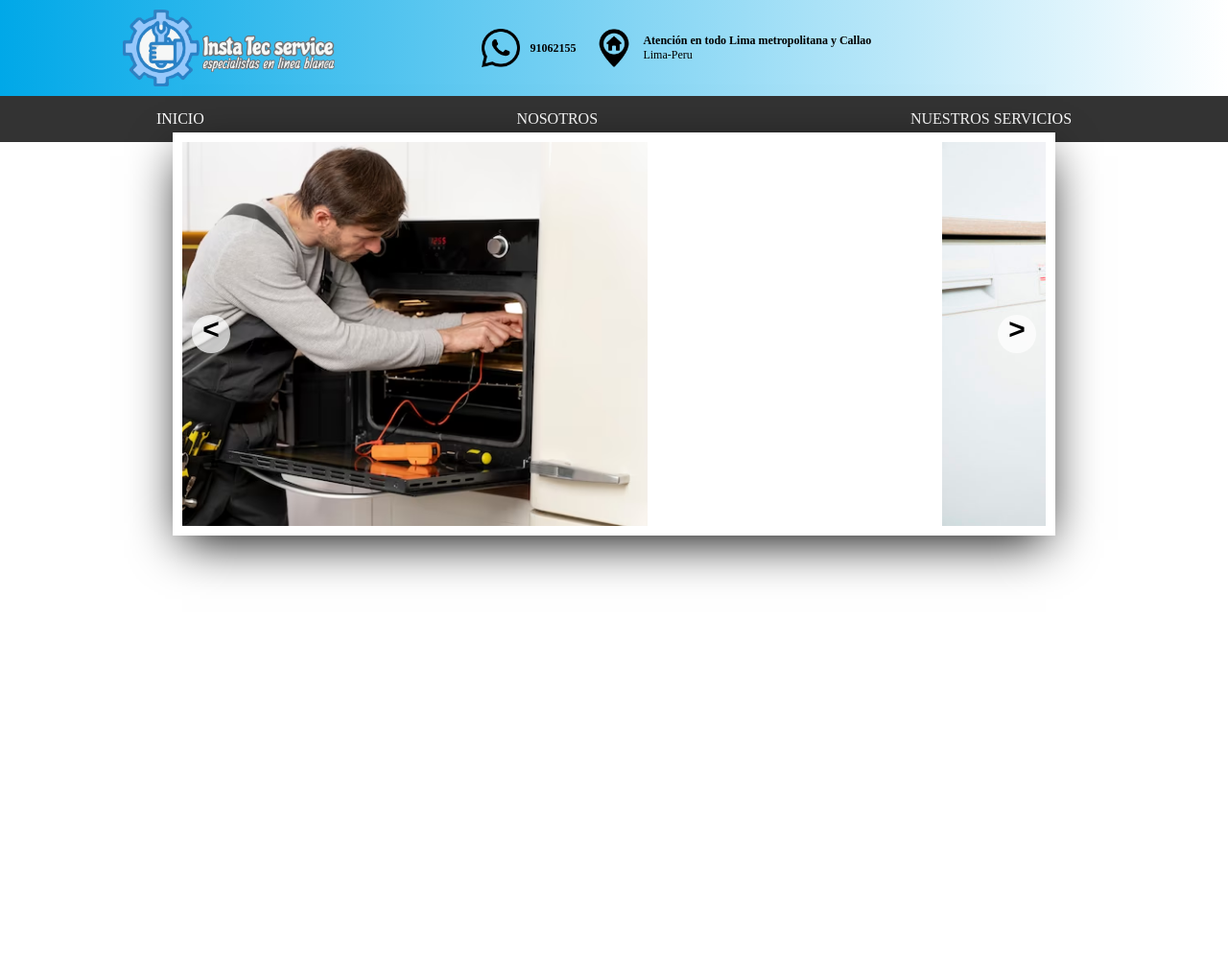
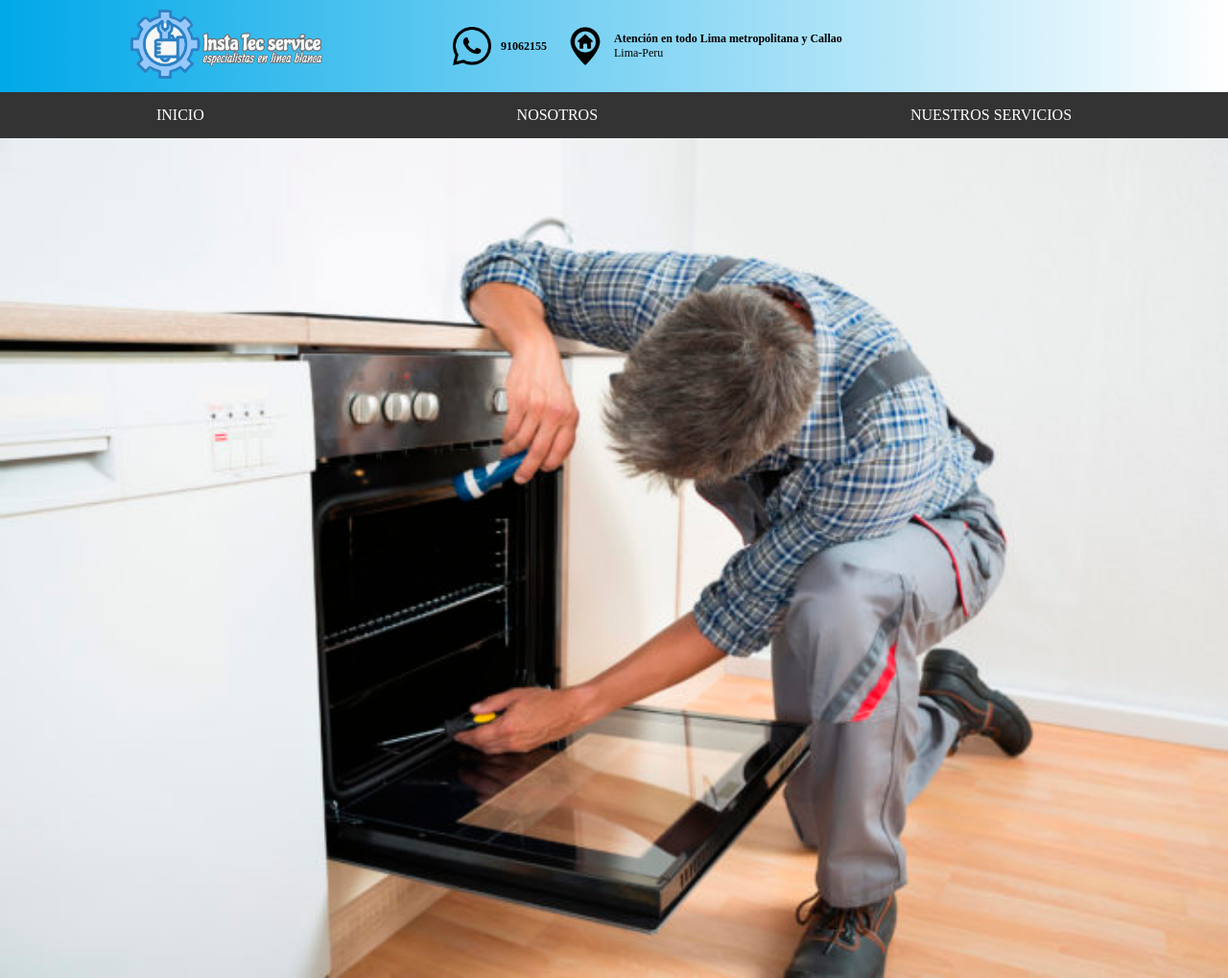
Before and after one commit to elsodiaco15963/WEB.github.io, a plain HTML site: page index.html in a window 1280 px wide. Shown: the whole page at 96% size. Before the commit the page ends 800 px from the top, so only its background shows below. Drawn offline with Linux system fonts and the light colour scheme.

Commit message:
Add files via upload

```diff
--- a/index.html
+++ b/index.html
@@ -45,27 +45,10 @@
                 </ul>
             </nav>
         </header>
-        <div class="container-slider">
-            <div class="slider" id="slider">
-                <div class="slider__section">
-                    <img src="image/slider1.png" alt="" class="slider__img">
-                </div>
-                <div class="slider__section">
-                    <img src="image/slider2.png" alt="" class="slider__img">
-                </div>
-                <div class="slider__section">
-                    <img src="image/slider4.png" alt="" class="slider__img">
-                </div>
-                <div class="slider__section">
-                    <img src="image/reparacion-trabajador-mantenimiento-servicio.jpg" alt="" class="slider__img">
-                </div>
-            </div>
-            <div class="slider__btn slider__btn--right" id="btn--right">
-                &#62
-            </div>
-            <div class="slider__btn slider__btn--left" id="btn--left">
-                &#60
-            </div>
+        <!--Slider-->
+        <div class="slider">
+            <div class="slide"><img src="image/slider1.png" alt="Imagen 1"></div>
+            <div class="slide"><img src="image/slider2.png" alt="Imagen 2"></div>
         </div>
         <script src="script.js"></script>
     </body>
--- a/script.js
+++ b/script.js
@@ -1,42 +1,32 @@
-const slider = document.querySelector("#slider");
-let sliderSection = document.querySelectorAll(".slider__section");
-let sliderSectionLast = sliderSection[sliderSection.length -1];
-const btnLeft = document.querySelector("#btn--left");
-const btnRight = document.querySelector("#btn--right");
+let currentSlide = 0;
+const slides = document.querySelectorAll(".slide");
 
-slider.insertAdjacentElement('afterbegin', sliderSectionLast);
+function showSlide(slideIndex) {
+    if (slideIndex >= slides.length) {
+        currentSlide = 0;
+    } else if (slideIndex < 0) {
+        currentSlide = slides.length - 1;
+    }
 
-function next() {
-    let sliderSectionFirst = document.querySelectorAll(".slider__section")[0];
-    slider.style.marginLeft = "-200%";
-    slider.style.transition = "all 0.5s";
-    setTimeout(function(){
-        slider.style.transition = "none";
-        slider.insertAdjacentElement('beforeend', sliderSectionFirst);
-        slider.style.marginLeft = "-100%";
-    }, 500);
+    slides.forEach((slide, index) => {
+        if (index === currentSlide) {
+            slide.classList.add("active");
+        } else {
+            slide.classList.remove("active");
+        }
+    });
 }
 
-function prev() {
-    let sliderSection = document.querySelectorAll(".slider__section");
-    let sliderSectionLast = sliderSection[sliderSection.length -1];
-    slider.style.marginLeft = "0%";
-    slider.style.transition = "all 0.5s";
-    setTimeout(function(){
-        slider.style.transition = "none";
-        slider.insertAdjacentElement('afterbegin', sliderSectionLast);
-        slider.style.marginLeft = "-100%";
-    }, 500);
+function nextSlide() {
+    currentSlide++;
+    showSlide(currentSlide);
 }
 
-btnRight.addEventListener('click', function(){
-    next();
-});
+function prevSlide() {
+    currentSlide--;
+    showSlide(currentSlide);
+}
 
-btnLeft.addEventListener('click', function(){
-    prev();
-});
+showSlide(currentSlide);
 
-setInterval(function(){
-    next();
-}, 5000);
+setInterval(nextSlide, 5000);
--- a/style.css
+++ b/style.css
@@ -7,23 +7,29 @@
 header{
     width: 100%;
 }
-/*Estilo de la cabecera*/
+/*PARTE 1 DE HEADER*/
 .header_superior {
     width: 100%;
     display: flex;
     background: linear-gradient(to right, #00a8e8, #ffffff);
     align-items: center;
-    height: 100px;
+    padding: 10px;
 }
 
-.logo{
-    display: flex;
-    height: 80px;
-    margin-right: 25px;
+.logo {
+    width: 25%;
+    max-width: 200px;
+    margin-right: 10px;
     margin-left: 10%;
+    align-items: center;
 }
 
-.informacion{
+.logo img {
+    width: 100%;
+    height: auto;
+}
+
+.informacion {
     display: flex;
     font-size: 12px;
     margin-left: 10%;
@@ -44,7 +50,7 @@ header{
     align-items: center;
 }
 
-/*Estilos del menu*/
+/*PARTE2 DEL HEADER MENU*/
 
 .menu {
     background-color: #333;
@@ -78,6 +84,7 @@ header{
     background-color: #444;
     top: 100%;
     left: 0;
+    z-index: 1000;
 }
 
 .menu .submenu:hover ul {
@@ -88,60 +95,28 @@ header{
     border-bottom: 1px solid #666;
 }
 
-/*Slider de 4 imagenes*/
-
-.container-slider {
+/* Estilos para el carrusel */
+.slider {
     width: 100%;
-    max-width: 900px;
-    margin: auto;
     overflow: hidden;
-    box-shadow: 0 0 0 10px #fff, 0 15px 50px;
     position: relative;
 }
 
-.slider {
-    display: flex;
-    width: 400%;
-    height: 400px;
-    margin-left: -100%;
+.slide {
+    width: 100%;
+    display: none;
+    opacity: 0;
+    transition: opacity 0.5s ease-in-out; /* Agregamos una transición de 0.5 segundos */
 }
 
-.slider__section {
+.slider img {
     width: 100%;
+    height: auto;
 }
 
-.slider__img {
+.slide.active {
     display: block;
-    width: 100%;
-    height: 100%;
-    object-fit: contain;
-}
-
-.slider__btn {
-    position: absolute;
-    width: 40px;
-    height: 40px;
-    background: rgb(255, 255, 255, 0.7);
-    top: 50%;
-    transform: translateY(-50%);
-    font-size: 30px;
-    font-weight: bold;
-    text-align: center;
-    border-radius: 50%;
-    cursor: pointer;
-    font-family: monospace;
-}
-
-.slider__btn:hover {
-    background: #fff;
-}
-
-.slider__btn--left {
-    left: 10px;
-}
-
-.slider__btn--right {
-    right: 10px;
+    opacity: 1;
 }
 
 @media (max-width: 768px) {
@@ -154,6 +129,8 @@ header{
         height: 80px;
     }
     .logo {
+        display: flex;
+        align-items: center;
         height: 60px;
         margin-left: 5px;
         margin-right: 10px;
@@ -161,6 +138,7 @@ header{
     .informacion {
         flex-direction: column;
         font-size: 8px;
+        margin-left: 10%;
     }
     .informacion img {
         height: 20px;
```
